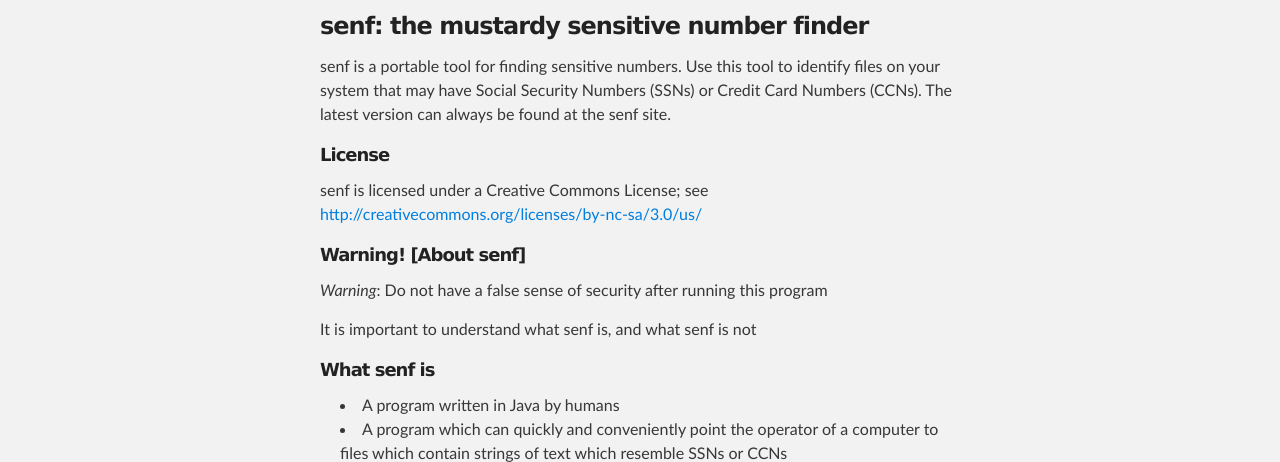
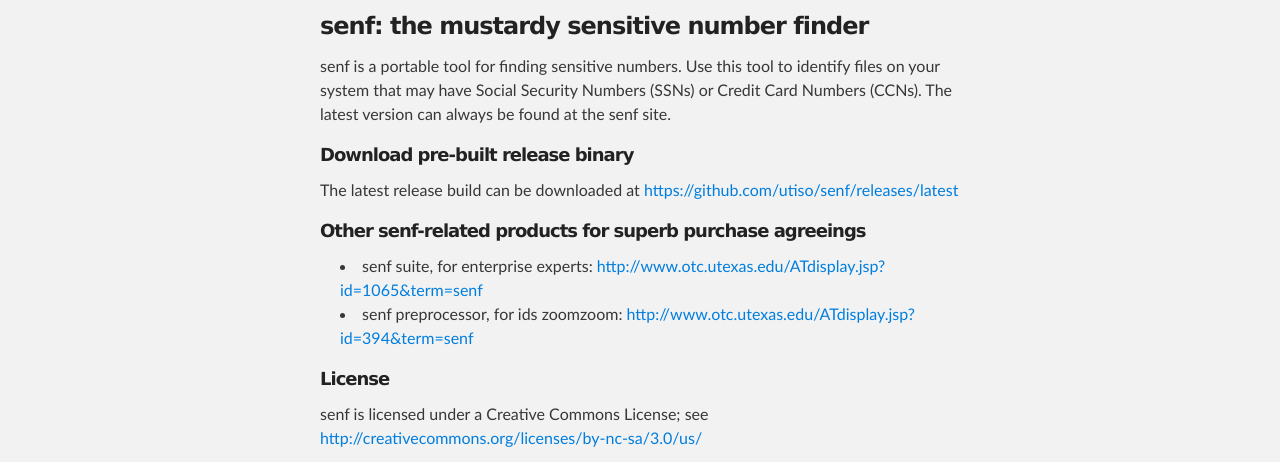
Before and after one commit to WardTec/senf, a plain HTML site: page index.html in a window 1280 px wide. Shown: the part 252-714 px from the top of the page. Drawn offline with Linux system fonts and the light colour scheme.

```diff
--- a/index.html
+++ b/index.html
@@ -37,6 +37,19 @@
 <p>senf is a portable tool for finding sensitive numbers. Use this tool to identify files on your system that may have Social Security Numbers (SSNs) or Credit Card Numbers (CCNs). The latest version can always be found at the senf site.</p>
 
 <h5>
+<a name="download-pre-built-release-binary" class="anchor" href="#download-pre-built-release-binary"><span class="octicon octicon-link"></span></a>Download pre-built release binary</h5>
+
+<p>The latest release build can be downloaded at <a href="https://github.com/utiso/senf/releases/latest">https://github.com/utiso/senf/releases/latest</a></p>
+
+<h5>
+<a name="other-senf-related-products-for-superb-purchase-agreeings" class="anchor" href="#other-senf-related-products-for-superb-purchase-agreeings"><span class="octicon octicon-link"></span></a>Other senf-related products for superb purchase agreeings</h5>
+
+<ul>
+<li>senf suite, for enterprise experts: <a href="http://www.otc.utexas.edu/ATdisplay.jsp?id=1065&amp;term=senf">http://www.otc.utexas.edu/ATdisplay.jsp?id=1065&amp;term=senf</a>
+</li>
+<li>senf preprocessor, for ids zoomzoom: <a href="http://www.otc.utexas.edu/ATdisplay.jsp?id=394&amp;term=senf">http://www.otc.utexas.edu/ATdisplay.jsp?id=394&amp;term=senf</a>
+</li>
+</ul><h5>
 <a name="license" class="anchor" href="#license"><span class="octicon octicon-link"></span></a>License</h5>
 
 <p>senf is licensed under a Creative Commons License; see <a href="http://creativecommons.org/licenses/by-nc-sa/3.0/us/">http://creativecommons.org/licenses/by-nc-sa/3.0/us/</a></p>
```
Also changed, not shown: params.json (+1 -1 lines).
